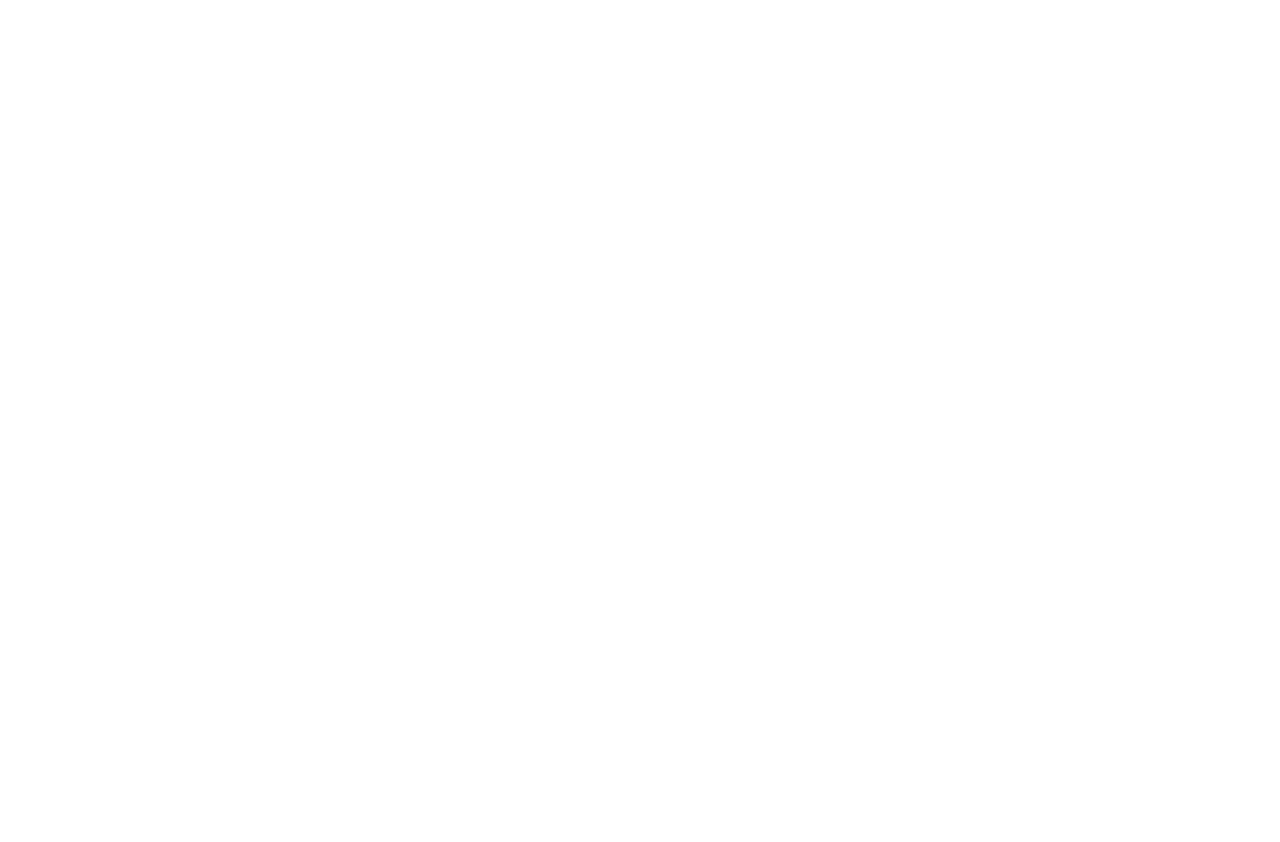
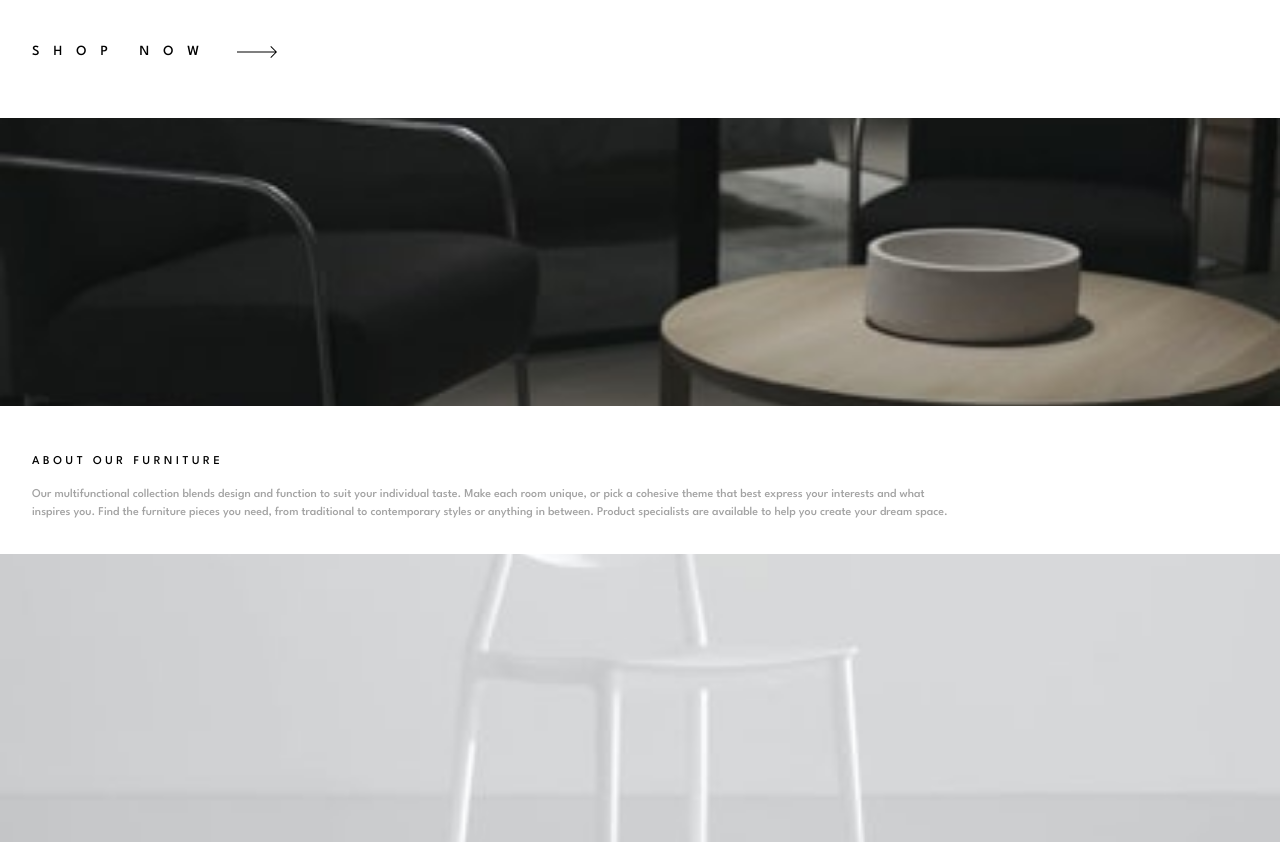
Before and after one commit to puyanwei/room-furniture-store, a Next.js app: page / in a window 1280 px wide. Shown: the part 514-1356 px from the top of the page. Before the commit the page ends 800 px from the top, so only its background shows below. Built offline with nearby package versions, Linux system fonts and the light colour scheme.

Commit message:
DescriptionSection component

```diff
--- a/app/(site)/page.tsx
+++ b/app/(site)/page.tsx
@@ -1,4 +1,5 @@
 import { CallToActionSection } from "@/components/3-compositions/CallToActionSection"
+import { DescriptionSection } from "@/components/3-compositions/DescriptionSection"
 import { HomeHero } from "@/components/3-compositions/HomeHero"
 import { Component } from "@/shared/types"
 
@@ -11,7 +12,3 @@ export default async function Home() {
     </>
   )
 }
-
-function DescriptionSection({ className }: Component) {
-  return <div className={className}></div>
-}
--- a/components/1-atoms/typography/Heading/index.tsx
+++ b/components/1-atoms/typography/Heading/index.tsx
@@ -2,7 +2,7 @@ import { Component } from "@/shared/types"
 
 const headingStyles = {
   h1: "text-4xl",
-  h2: "text-[100px]",
+  h2: "text-xs tracking-[0.3em]",
   h3: "text-[56px]",
   h4: "text-[32px]",
   h5: "text-[26px] tracking-[4.75px]",
--- a/components/1-atoms/typography/Text/index.tsx
+++ b/components/1-atoms/typography/Text/index.tsx
@@ -3,5 +3,7 @@ import { ComponentWithChildren } from "@/shared/types"
 interface TextProps extends ComponentWithChildren {}
 
 export function Text({ children, className }: TextProps) {
-  return <p className={`text-xs font-normal text-neutral-400 ${className}`}>{children}</p>
+  return (
+    <p className={`text-xs font-normal leading-normal text-neutral-400 ${className}`}>{children}</p>
+  )
 }
--- a/components/2-molecules/Navbar/MobileNavbar.tsx
+++ b/components/2-molecules/Navbar/MobileNavbar.tsx
@@ -16,7 +16,7 @@ export function MobileNavbar({ className = "", data, testId }: MobileNavbarProps
   const [isMenuOpen, setMenuOpen] = useState(false)
 
   return (
-    <div className={`absolute z-10 ${className}`}>
+    <div className={`z-10 ${className}`}>
       {isMenuOpen ? (
         <OpenedMenu className="flex justify-between w-screen px-4 py-12 font-bold text-black bg-white">
           <button className="pl-4" onClick={() => setMenuOpen(false)}>
--- a/components/3-compositions/CallToActionSection/index.tsx
+++ b/components/3-compositions/CallToActionSection/index.tsx
@@ -4,14 +4,14 @@ import { ShopButton } from "@/components/2-molecules/ShopButton"
 
 export function CallToActionSection() {
   return (
-    <main className="px-8 py-16">
+    <main className="px-8 py-12">
       <Heading level="h1">Discover innovative ways to decorate</Heading>
       <Text className="py-4">
         We provide unmatched quality, comfort, and style for property owners across the country. Our
         experts combine form and function in bringing your vision to life. Create a room in your own
         style with our collection and make your property a reflection of you and what you love.
       </Text>
-      <ShopButton className="py-6" />
+      <ShopButton className="pt-6 pb-2" />
     </main>
   )
 }
--- a/components/3-compositions/DescriptionSection/index.tsx
+++ b/components/3-compositions/DescriptionSection/index.tsx
@@ -1,30 +1,43 @@
 import Image from "next/image"
 import { Component } from "@/shared/types"
 import { Text } from "@/components/1-atoms/typography/Text"
+import { Heading } from "@/components/1-atoms/typography/Heading"
 
-interface DescriptionSectionProps extends Component {
-  src: string
-  alt: string
-}
+interface DescriptionSectionProps extends Component {}
 
-export function DescriptionSection({ className, src, alt }: DescriptionSectionProps) {
+export function DescriptionSection({ className }: DescriptionSectionProps) {
   return (
     <div className={className}>
-      <div className="relative flex flex-col overflow-hidden h-72">
+      <div className="relative overflow-hidden h-72">
         <Image
           className="absolute inset-0 object-cover w-full h-full"
-          src={src}
-          alt={alt}
-          key={alt}
+          src="/assets/image-about-dark.jpg"
+          alt="Two fabric coffee table chairs"
+          key="Two fabric coffee table chairs"
           fill
         />
       </div>
-      <Text>
-        Our multifunctional collection blends design and function to suit your individual taste.
-        Make each room unique, or pick a cohesive theme that best express your interests and what
-        inspires you. Find the furniture pieces you need, from traditional to contemporary styles or
-        anything in between. Product specialists are available to help you create your dream space.
-      </Text>
+      <div className="p-8">
+        <Heading className="py-4 uppercase" level="h2">
+          About Our Furniture
+        </Heading>
+        <Text>
+          Our multifunctional collection blends design and function to suit your individual taste.
+          Make each room unique, or pick a cohesive theme that best express your interests and what
+          inspires you. Find the furniture pieces you need, from traditional to contemporary styles
+          or anything in between. Product specialists are available to help you create your dream
+          space.
+        </Text>
+      </div>
+      <div className="relative overflow-hidden h-72">
+        <Image
+          className="absolute inset-0 object-cover w-full h-full"
+          src="/assets/image-about-light.jpg"
+          alt="A plastic white chair"
+          key="A plastic white chair"
+          fill
+        />
+      </div>
     </div>
   )
 }
--- a/components/3-compositions/HomeHero/index.tsx
+++ b/components/3-compositions/HomeHero/index.tsx
@@ -15,7 +15,7 @@ export type Images = Readonly<{
 type IndexesAsStringOfUnions = Exclude<keyof typeof homepageHeroImages, keyof Array<any>>
 type ConvertToNumber<T> = T extends `${infer T extends number}` ? T : never
 type ImageNumber = ConvertToNumber<IndexesAsStringOfUnions>
-// Infers numbers by numbers of elements in homepageHeroImages array
+// Infers numbers by the number of elements in the homepageHeroImages array
 
 export function HomeHero() {
   const [selectedImage, setSelectedImage] = useState<ImageNumber>(0)
@@ -33,15 +33,17 @@ export function HomeHero() {
 
   const buttonStyles = "p-6 bg-black hover:bg-neutral-700"
   return (
-    <div className="relative flex flex-col overflow-hidden h-2/5">
+    <div className="relative flex flex-col overflow-hidden h-72">
       {homepageHeroImages.map(({ src, alt }, index) => {
         const imageVisibility = selectedImage === index ? "opacity-100" : "opacity-0"
         return (
           <Image
-            className={`absolute inset-0 w-full h-full object-cover ${imageVisibility}`}
+            className={`absolute inset-0 object-cover ${imageVisibility}`}
             src={src}
             alt={alt}
             key={index}
+            // height={416}
+            // width={433}
             fill
           />
         )
```
Also changed, not shown: 1 other file (tests, documents, lock files or other folders).
